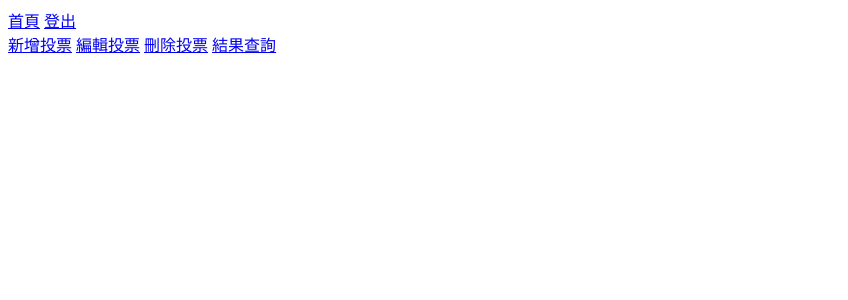
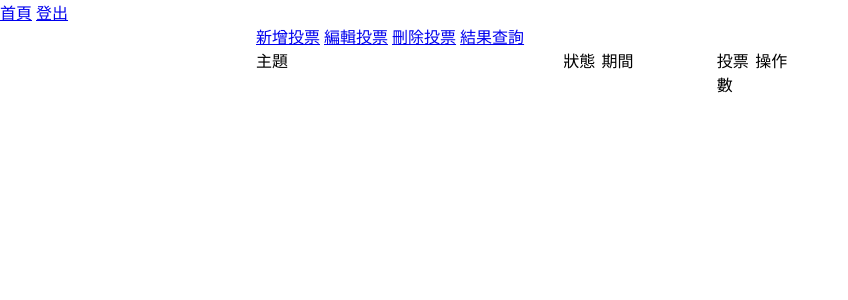
Before and after one commit to mackliu/1111-vote, a PHP site: page /backend.php in a window 1280 px wide. Shown: the top 300 px of the page, without its empty margins (0-848 px from the left). Run offline with PHP 8.4, Linux system fonts and the light colour scheme; data that the repository does not hold is empty.

Commit message:
完成新增投票主題功能,並可在後台顯示主題列表

```diff
--- a/backend.php
+++ b/backend.php
@@ -1,3 +1,5 @@
+<?php include_once "db.php";?>
+
 <!DOCTYPE html>
 <html lang="en">
 <head>
@@ -5,6 +7,7 @@
     <meta http-equiv="X-UA-Compatible" content="IE=edge">
     <meta name="viewport" content="width=device-width, initial-scale=1.0">
     <title>管理後台</title>
+    <link rel="stylesheet" href="./css/style.css">
 </head>
 <body>
 <header>
@@ -12,11 +15,44 @@
     <a href="login.php">登出</a>
 </header>
 <main>
+<nav>
     <a href='./back/add_vote.php'>新增投票</a>
     <a href='./back/edit_vote.php'>編輯投票</a>
     <a href='./back/del_vote.php'>刪除投票</a>
     <a href='./back/query_vote.php'>結果查詢</a>
-    <a href=''></a>
+</nav>
+<ul class="topic-list">
+    <li class="list-row">
+        <div class="list-item-title">主題</div>
+        <div class="list-item-title">狀態</div>
+        <div class="list-item-title">期間</div>
+        <div class="list-item-title">投票數</div>
+        <div class="list-item-title">操作</div>
+    </li>
+<?php
+    $sql="select * from `topics`";
+    $rows=$pdo->query($sql)->fetchAll(PDO::FETCH_ASSOC);
+    foreach($rows as $row){
+?>
+    <li class="list-row">
+        <div class="list-item"><?=$row['subject'];?></div>
+        <div class="list-item"></div>
+        <div class="list-item">
+          <?=$row['open_time'] . " ~ " . $row['close_time'];?>
+        </div>
+        <div class="list-item"></div>
+        <div class="list-item">
+            <button>編輯</button>
+            <button>刪除</button>
+        </div>
+    </li>
+<?php
+    }
+?>
+</ul>
+
+
+
 </main>
 <footer></footer>
 </body>
--- a/css/style.css
+++ b/css/style.css
@@ -1,3 +1,8 @@
+*{
+    box-sizing: border-box;
+    margin:0;
+    padding:0;
+}
 .time-set{
     display:flex;
     width:70%;
@@ -17,3 +22,37 @@ main{
     width:60%;
     margin:auto;
 }
+
+.topic-list{
+    list-style-type: none;
+}
+.list-row{
+    display:flex;
+    width:100%;
+}
+.list-row div:not(1){
+    text-align: center;
+}
+.list-item-title:nth-child(1),
+.list-item:nth-child(1){
+    width:40%;
+}
+
+.list-item-title:nth-child(2),
+.list-item:nth-child(2){
+    width:5%;
+}
+
+.list-item-title:nth-child(3),
+.list-item:nth-child(3){
+    width:15%;
+}
+
+.list-item-title:nth-child(4),
+.list-item:nth-child(4){
+    width:5%;
+}
+.list-item-title:nth-child(5),
+.list-item:nth-child(5){
+    width:25%;
+}
```
